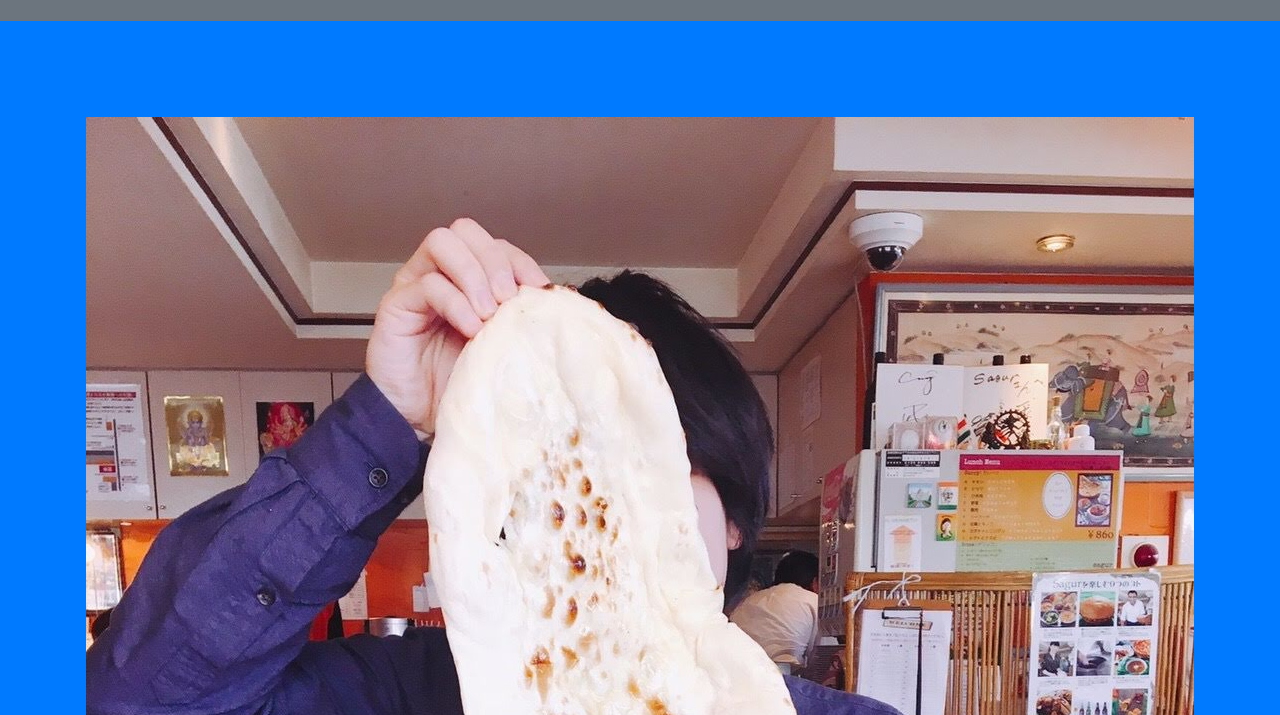
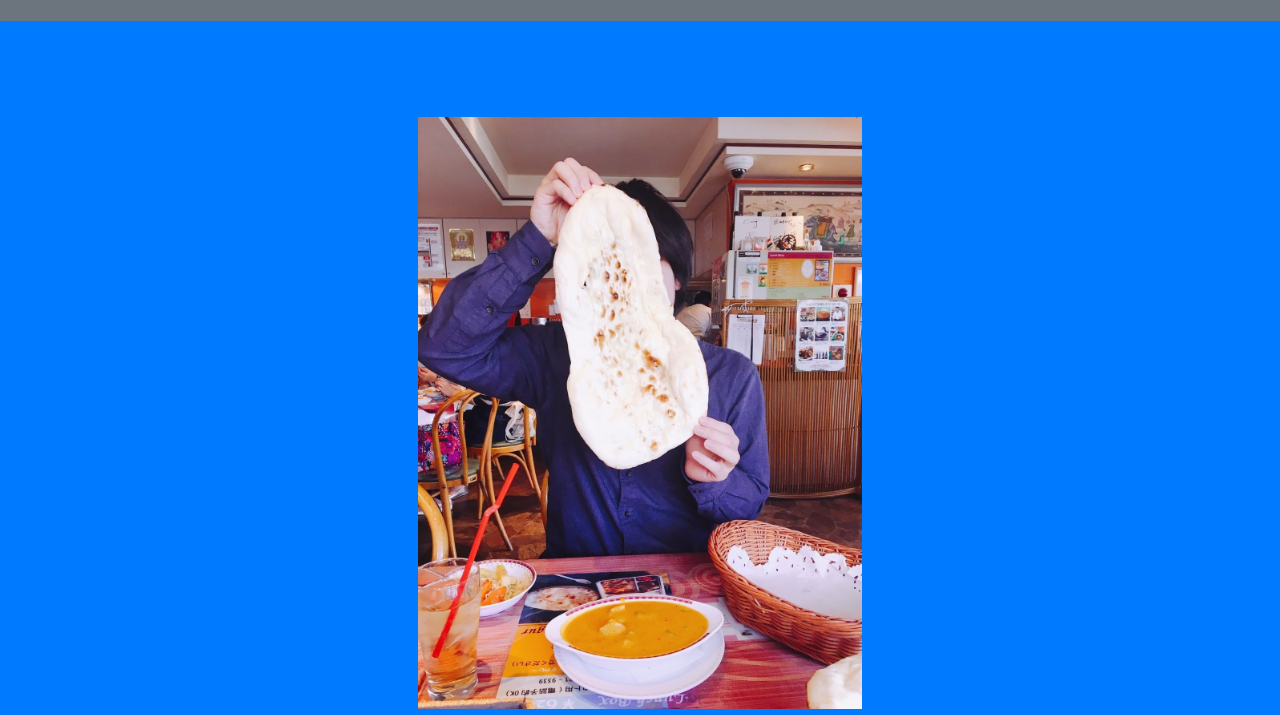
Before and after one commit to Yuya-Nakata/Mypage, a website with bundled scripts: page index.html in a window 1280 px wide. Shown: the part 85-800 px from the top of the page. Built offline with nearby package versions, Linux system fonts and the light colour scheme.

Commit message:
size change

```diff
--- a/index.html
+++ b/index.html
@@ -65,7 +65,7 @@
     <!-- Header -->
     <header class="masthead bg-primary text-white text-center">
       <div class="container">
-        <img class="img-fluid mb-5 d-block mx-auto" src="img/yuya.jpg" alt="">
+        <img class="img-fluid mb-5 d-block mx-auto" width="40%" height="100%" src="img/yuya.jpg" alt="">
         <h1 class="text-uppercase mb-0">Yuya Nakata</h1>
         <hr class="star-primary">
         <h2 class="font-weight-light mb-0">県立広島大学大学 　 経営情報学科 　 学部4年</h2>
```
